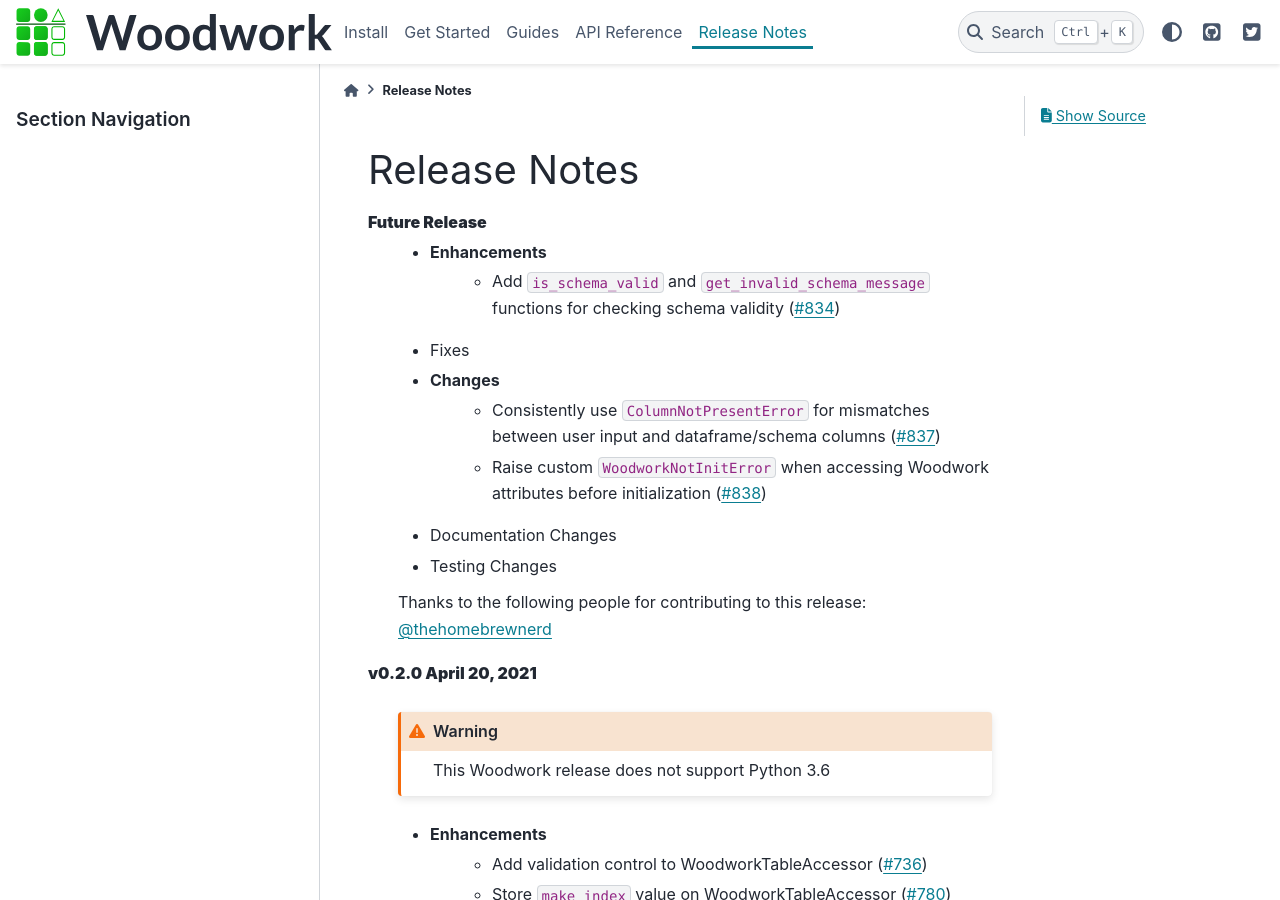
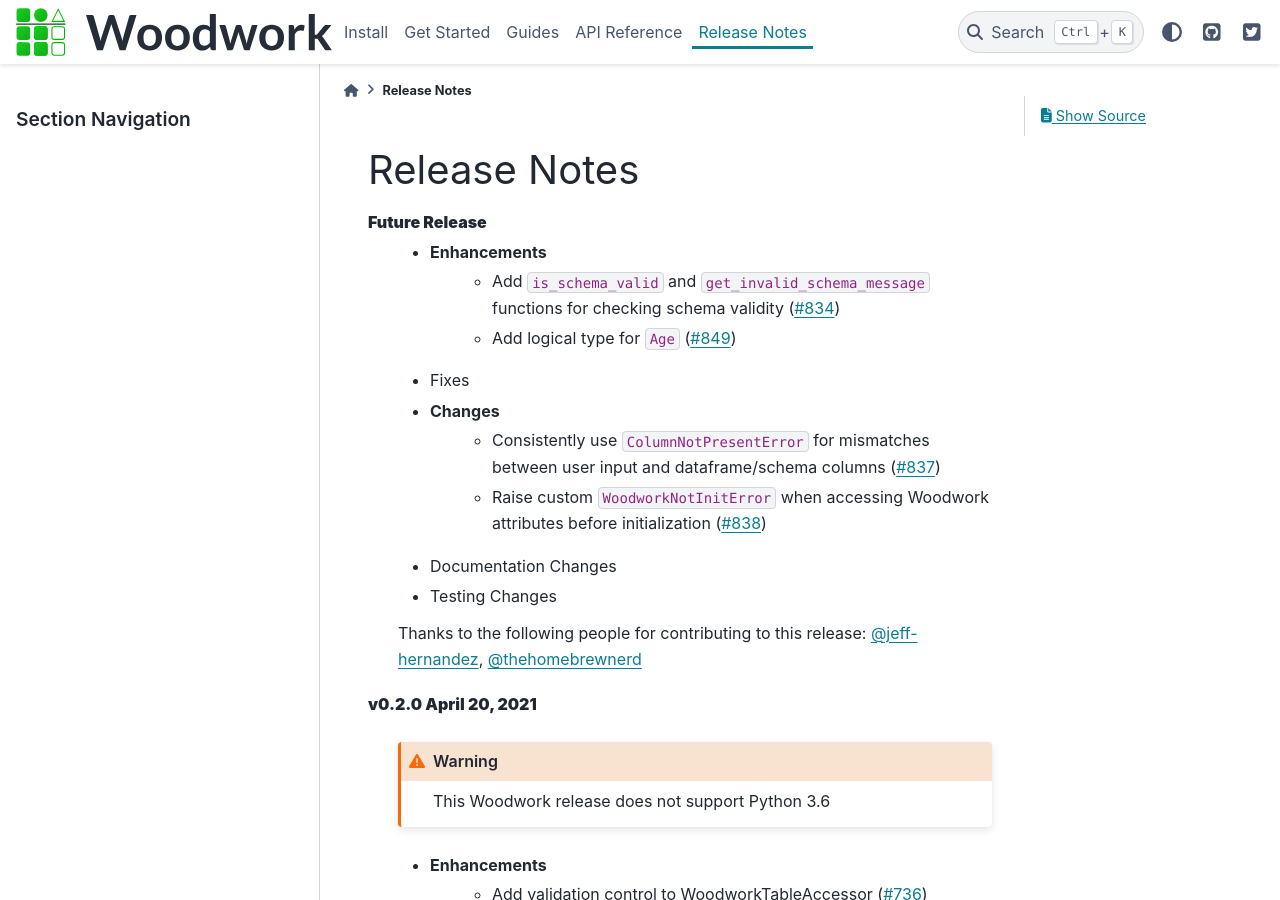
Before and after one commit to alteryx/woodwork, a Sphinx documentation site: the page built from docs/source/release_notes.rst, in a window 1280 px wide and 900 px high. Built offline with Sphinx 7.4.7 and the PyData theme 0.15.4, drawn with Linux system fonts in a browser that asks for light colours; comment, search, counter and statistics services are not loaded.

Commit message:
update release notes

```diff
--- a/docs/source/release_notes.rst
+++ b/docs/source/release_notes.rst
@@ -5,6 +5,7 @@ Release Notes
 **Future Release**
     * Enhancements
         * Add ``is_schema_valid`` and ``get_invalid_schema_message`` functions for checking schema validity (:pr:`834`)
+        * Add logical type for ``Age`` (:pr:`849`)
     * Fixes
     * Changes
         * Consistently use ``ColumnNotPresentError`` for mismatches between user input and dataframe/schema columns (:pr:`837`)
@@ -13,7 +14,7 @@ Release Notes
     * Testing Changes
 
     Thanks to the following people for contributing to this release:
-    :user:`thehomebrewnerd`
+    :user:`jeff-hernandez`, :user:`thehomebrewnerd`
 
 **v0.2.0 April 20, 2021**
     .. warning::
```
